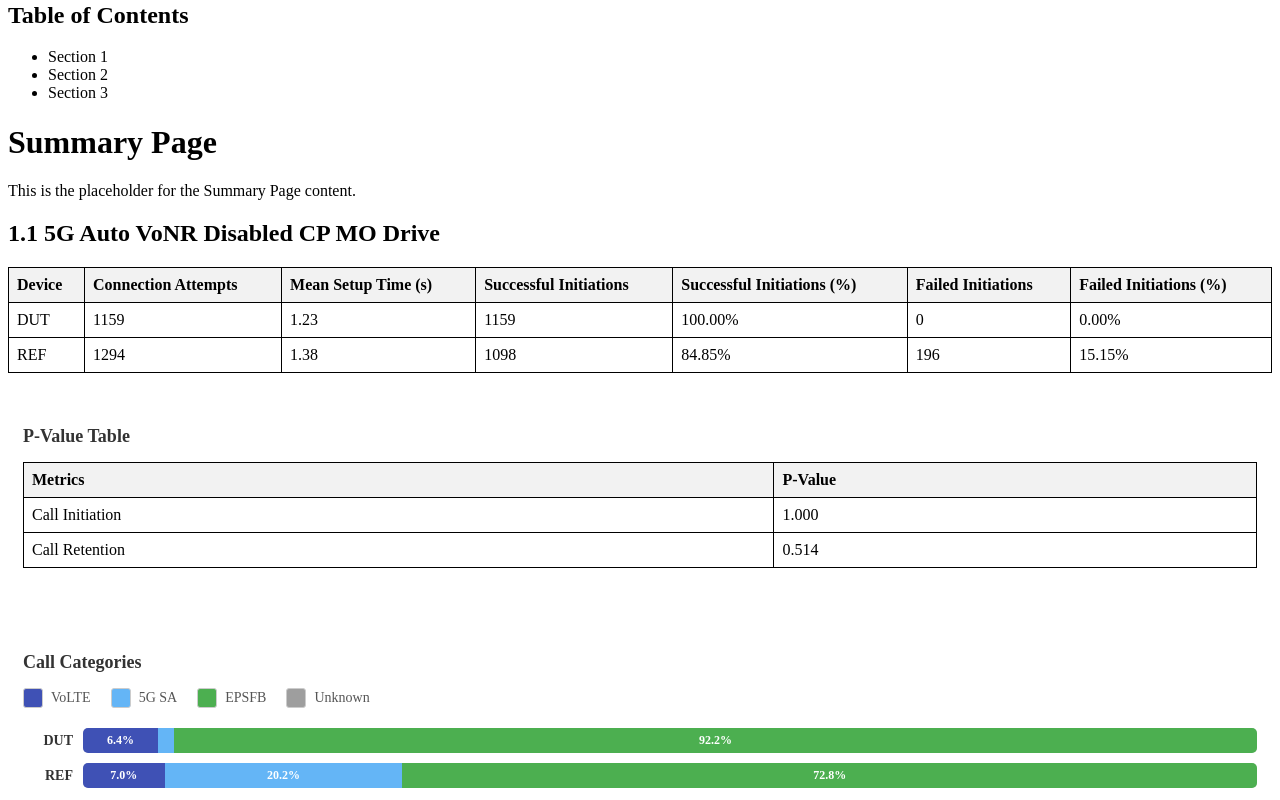
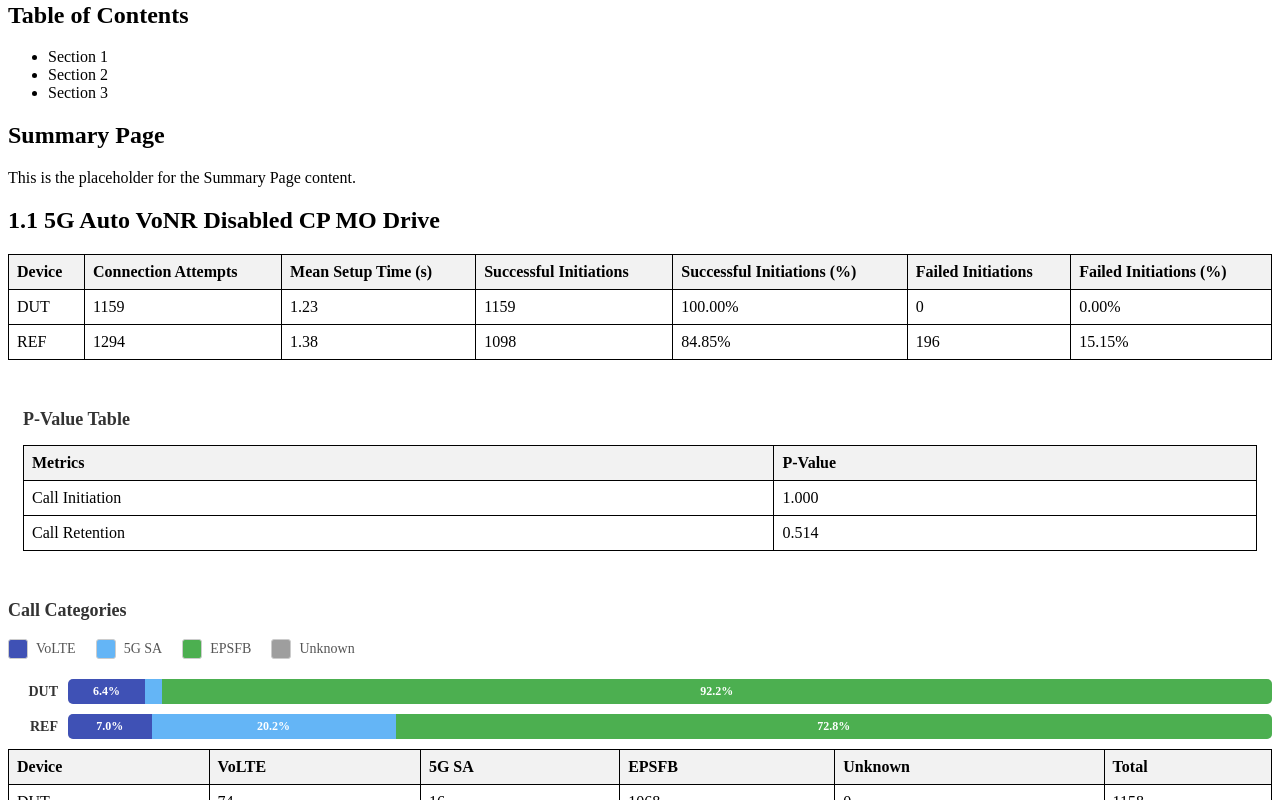
Before and after one commit to LiJieSu0/Fit4Launch_Report, a React (Create React App) app in the folder report-generator-app/: page / in a window 1280 px wide. Shown: the part 1400-2200 px from the top of the page. Built offline with nearby package versions, Linux system fonts and the light colour scheme.

Commit message:
modify title margin

```diff
--- a/report-generator-app/src/CommonPage/SummaryPage.js
+++ b/report-generator-app/src/CommonPage/SummaryPage.js
@@ -3,7 +3,7 @@ import React from 'react';
 const SummaryPage = () => {
   return (
     <div className="page-content">
-      <h1>Summary Page</h1>
+      <h2>Summary Page</h2>
       <p>This is the placeholder for the Summary Page content.</p>
     </div>
   );
--- a/report-generator-app/src/StyleScript/Restricted_Report_Style.css
+++ b/report-generator-app/src/StyleScript/Restricted_Report_Style.css
@@ -29,6 +29,10 @@
   h1, h2, h3, h4, h5, h6 {
     page-break-after: avoid;
   }
+  h3{
+    margin-top: 5px;
+    margin-bottom: 5px;
+  }
 
   p {
     page-break-inside: avoid;
@@ -40,6 +44,26 @@
 
   table {
     page-break-inside: avoid;
+  }
+
+  /* Reduce spacing for tables in print */
+  .performance-table,
+  .p-value-table-container {
+    margin-bottom: 0.5em !important; /* Reduce space below tables */
+    margin-top: 0.5em !important; /* Reduce space above tables */
+  }
+
+  .performance-table th,
+  .performance-table td {
+    padding: 4px !important; /* Reduce padding inside table cells */
+  }
+
+  .p-value-table-container {
+    padding: 5px !important; /* Reduce padding inside the p-value container */
+  }
+
+  .p-value-table-container h3 {
+    margin-bottom: 5px !important; /* Reduce margin below h3 in p-value container */
   }
 
   /* Remove any background colors or images for print */
@@ -120,8 +144,7 @@
 }
 
 .call-categories-chart-container {
-  margin-top: 20px;
-  padding: 15px;
+  margin-bottom: 10px; /* Added to reduce space after the chart */
   border-radius: 8px;
   background-color: #ffffff;
 }
@@ -129,7 +152,6 @@
 .call-categories-chart-container h3 {
   font-size: 18px;
   color: #333;
-  margin-bottom: 15px;
   text-align: left;
 }
 
@@ -195,7 +217,7 @@
 }
 
 .p-value-table-container {
-  margin-top: 20px;
+  margin-top: 10px; /* Reduced margin-top */
   padding: 15px;
   border-radius: 8px;
   background-color: #ffffff;
```
